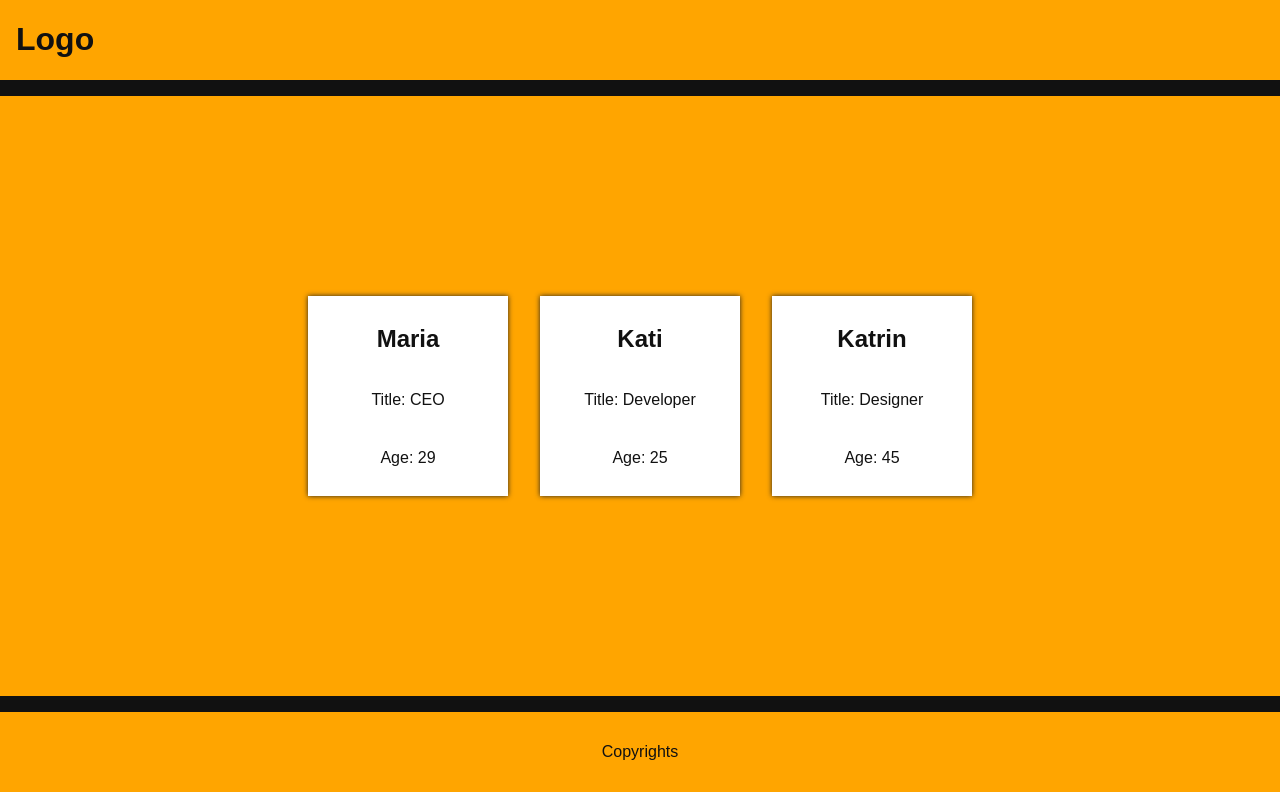
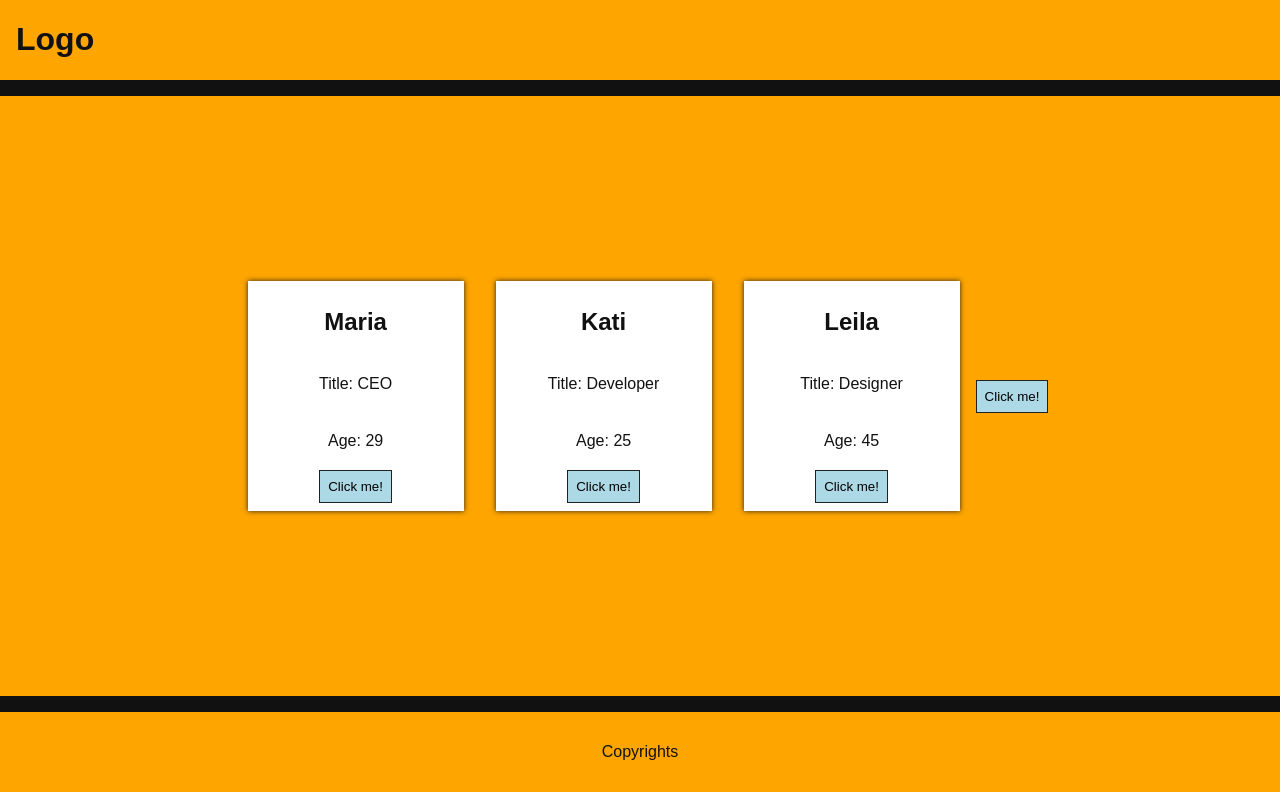
Before and after one commit to remuollinen/boxes-demo, a React (Create React App) app: page / in a window 1280 px wide. Built offline with nearby package versions, Linux system fonts and the light colour scheme.

Commit message:
added click handler

```diff
--- a/src/App.css
+++ b/src/App.css
@@ -41,9 +41,10 @@ main {
 
 .box {
 	background-color: white;
-	height: 200px;
-	width: 200px;
+	min-height: 200px;
+	min-width: 200px;
 	margin: 1rem;
+	padding: 0.5rem;
 	display: flex;
 	flex-direction: column;
 	justify-content: center;
@@ -56,3 +57,10 @@ footer {
 	justify-content: center;
 	align-items: center;
 }
+
+button {
+	background-color: lightblue;
+	border: 1px solid #222;
+	padding: 0.5rem;
+	cursor: pointer;
+}
--- a/src/components/Box.js
+++ b/src/components/Box.js
@@ -1,9 +1,14 @@
 const Box = (props) => {
+	const changeNameHandler = () => {
+		console.log("WOW from box");
+	};
+
 	return (
 		<div className="box">
 			<h2>{props.name}</h2>
 			<p>Title: {props.title}</p>
 			<p>Age: {props.age}</p>
+			<button onClick={changeNameHandler}>Click me!</button>
 		</div>
 	);
 };
--- a/src/components/MainC.js
+++ b/src/components/MainC.js
@@ -6,18 +6,18 @@ class MainC extends Component {
 		persons: [
 			{ name: "Maria", age: 29, title: "CEO" },
 			{ name: "Kati", age: 25, title: "Developer" },
-			{ name: "Katrin", age: 45, title: "Designer" },
+			{ name: "Leila", age: 45, title: "Designer" },
 		],
 	};
+
+	changeNameHandler = () => {
+		console.log("WOW");
+	};
+
 	render() {
 		return (
 			<main>
-				{this.state.persons.map((person) => {
-					return (
-						<Box name={person.name} title={person.title} age={person.age} />
-					);
-				})}
-				{/* <Box
+				<Box
 					name={this.state.persons[0].name}
 					title={this.state.persons[0].title}
 					age={this.state.persons[0].age}
@@ -31,7 +31,13 @@ class MainC extends Component {
 					name={this.state.persons[2].name}
 					title={this.state.persons[2].title}
 					age={this.state.persons[2].age}
-				/> */}
+				/>
+				{/* {this.state.persons.map((person) => {
+						return (
+							<Box name={person.name} title={person.title} age={person.age} />
+						);
+					})} */}
+				<button onClick={this.changeNameHandler}>Click me!</button>
 			</main>
 		);
 	}
```
